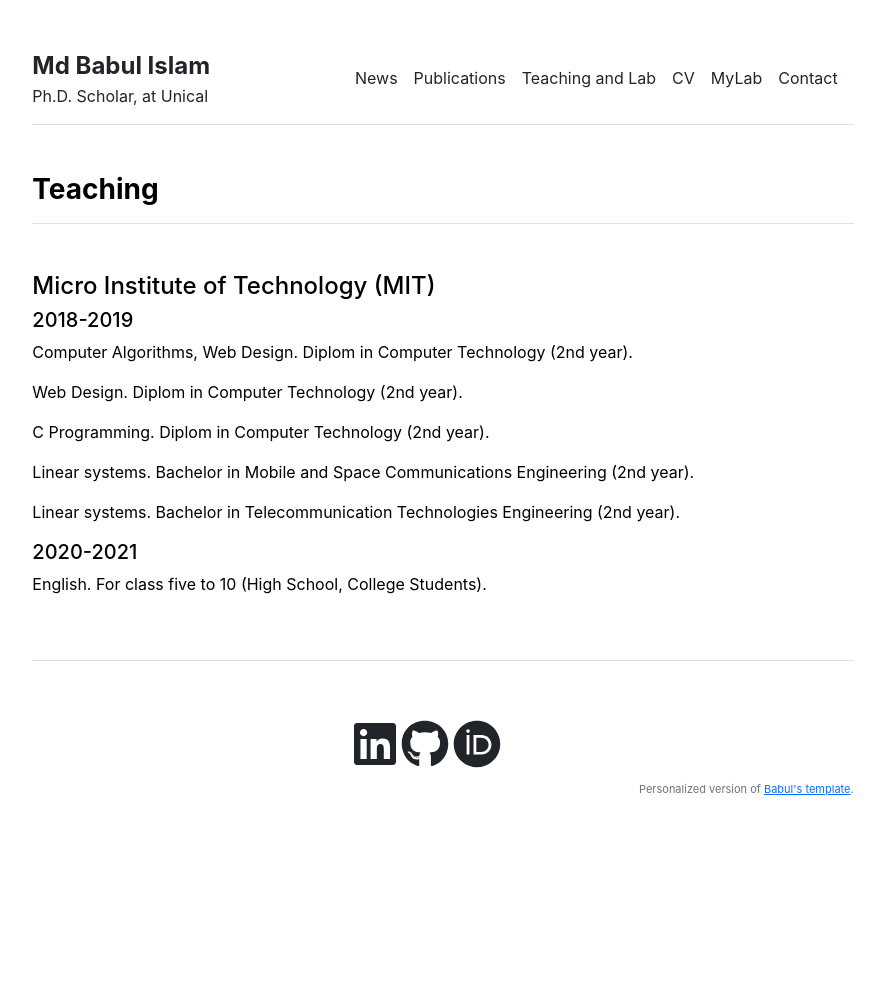
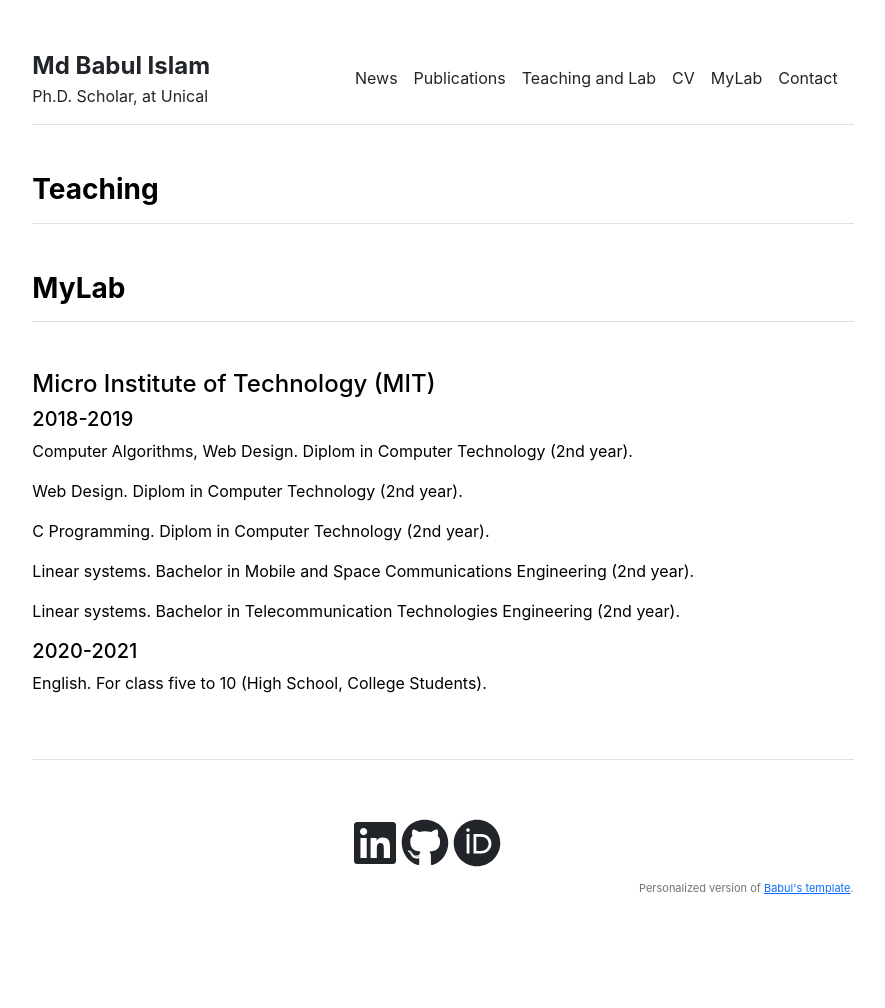
Before and after one commit to babulcseian/babulcseian.github.io, a Jekyll site: the page built from teaching.md, in a window 1280 px wide. Shown: the whole page, without its empty margins (197-1082 px from the left). Built offline with Jekyll 4.4.1, drawn with Linux system fonts in a browser that asks for light colours; a style sheet for code colours, icons or effects is not loaded; before the commit the page ends 910 px from its top, so only the background shows below that.

Commit message:
Update teaching.html

```diff
--- a/_layouts/teaching.html
+++ b/_layouts/teaching.html
@@ -7,6 +7,7 @@
 <div class="row g-5 mb-5">
   <div>
     <h3 class="fw-bold border-bottom pb-3 mb-5">Teaching</h3>
+    <h3 class="fw-bold border-bottom pb-3 mb-5">MyLab</h3>
     <h4>Micro Institute of Technology (MIT)</h4>
     <h5>2018-2019</h5>
     {% for item in site.data.teaching_data %}
```
